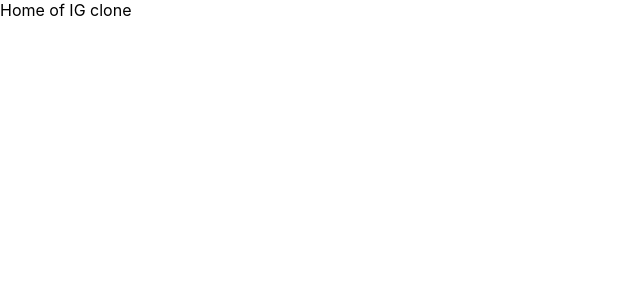
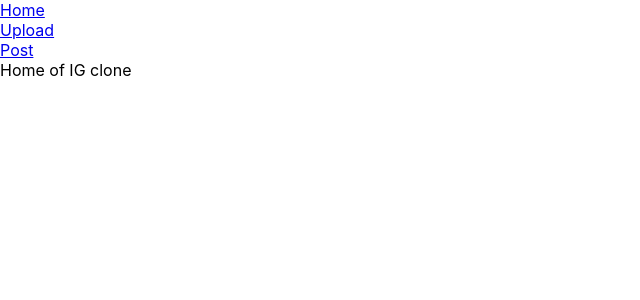
Before and after one commit to nisayana/sb-ig-clone-client, a React (Create React App) app: page / in a window 1280 px wide. Shown: the top 300 px of the page, without its empty margins (0-640 px from the left). Built offline with nearby package versions, Linux system fonts and the light colour scheme.

Commit message:
added navbar

```diff
--- a/src/App.js
+++ b/src/App.js
@@ -2,11 +2,13 @@ import {BrowserRouter as Router, Switch, Route} from 'react-router-dom'
 import Home from './components/Home'
 import UploadPosts from './components/UploadPosts'
 import Posts from './containers/Posts'
+import NavBar from './components/NavBar'
 
 function App() {
   return (
     <div>
       <Router>
+        <NavBar/>
         <Switch>
           <Route exact path="/" component={Home}></Route>
           <Route exact path="/posts" component={Posts}></Route>
--- /dev/null
+++ b/src/components/NavBar.js
@@ -0,0 +1,12 @@
+import React from 'react'
+import {NavLink} from 'react-router-dom'
+
+export default function NavBar() {
+    return(
+        <div>
+            <NavLink to="/">Home</NavLink><br/>
+            <NavLink to="/upload">Upload</NavLink><br/>
+            <NavLink to="/post">Post</NavLink>
+        </div>
+    )
+}
```
